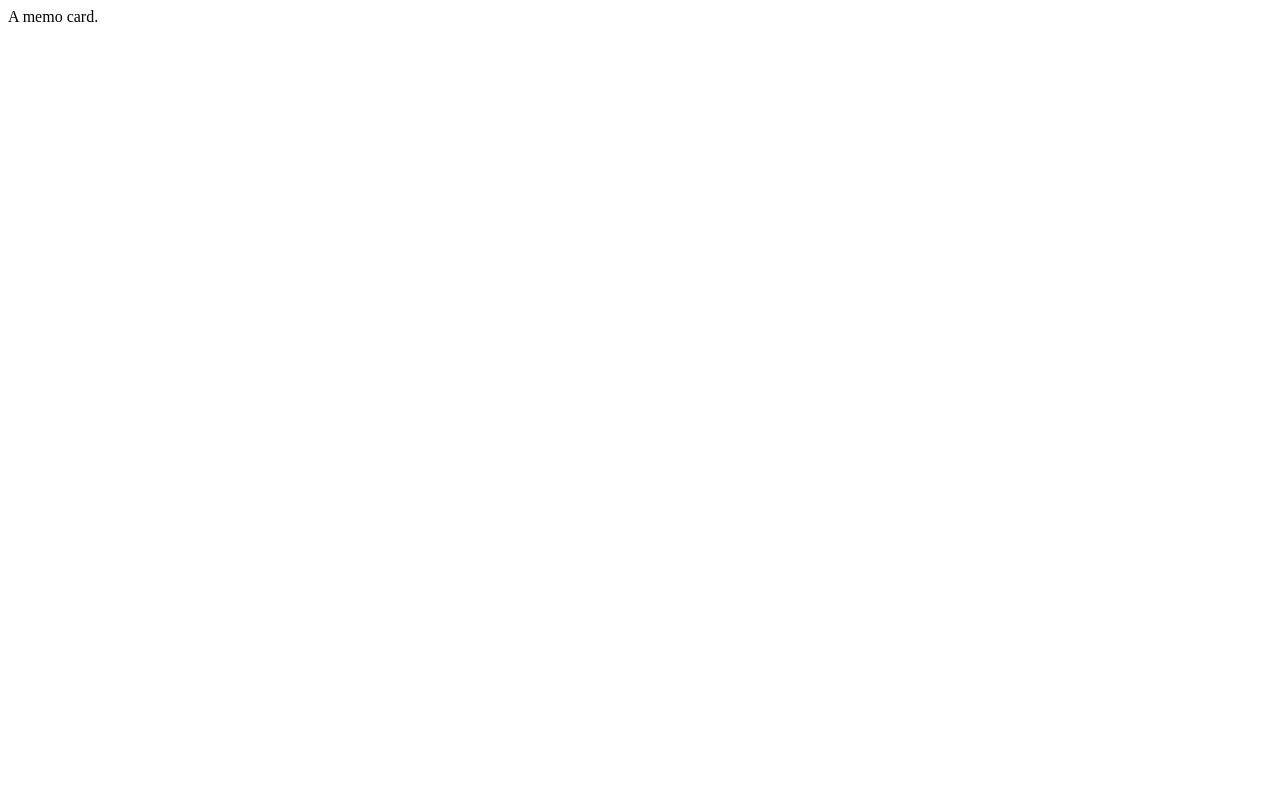
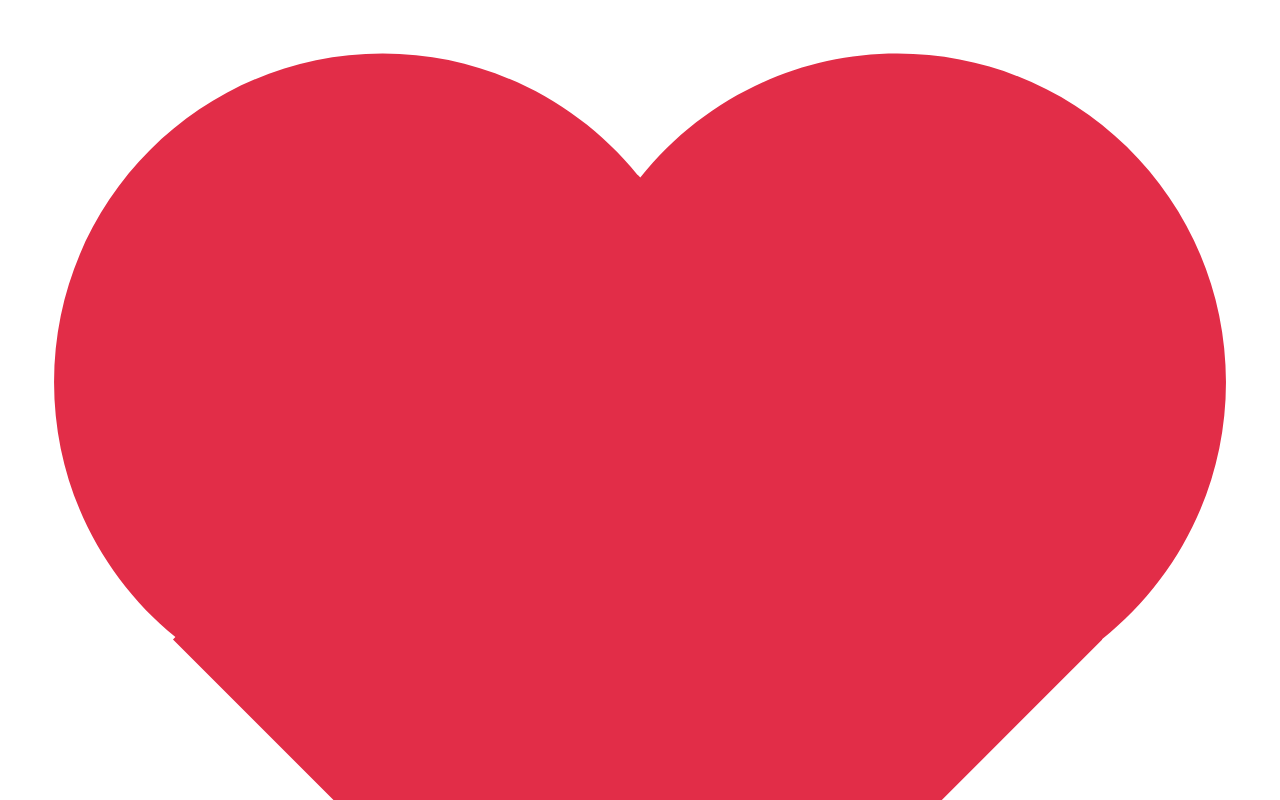
Before and after one commit to alisonysy/nextjs-memo, a Next.js app: page /memo in a window 1280 px wide. Shown: the top 800 px of the page. Built offline with nearby package versions, Linux system fonts and the light colour scheme.

Commit message:
feat: add a heart

```diff
--- a/pages/memo.js
+++ b/pages/memo.js
@@ -1,4 +1,5 @@
 import Head from "next/head";
+import styles from "../styles/memo.module.css";
 
 export default function Memo() {
   return (
@@ -7,8 +8,19 @@ export default function Memo() {
         <title>Memo</title>
       </Head>
 
-      <main>
-        <div className="p-6 w-40">A memo card.</div>
+      <main className="box-border bg-bgWhite h-screen flex-1 flex items-center">
+        <div class="container rounded-full sm:w-3/5 md:w-2/5 lg:w-1/5">
+          <svg
+            xmlns="http://www.w3.org/2000/svg"
+            class="heart"
+            viewBox="0 0 362 327"
+          >
+            <path
+              d="M348.82 107.15c0-51.97-42.13-94.1-94.1-94.1-29.82 0-56.39 13.87-73.63 35.51l-.77-.77-.01.01c-17.25-21.2-43.55-34.75-73.02-34.75-51.97 0-94.1 42.13-94.1 94.1 0 29.47 13.55 55.77 34.75 73.02l-.69.69 133.08 133.08L313.4 180.87l-.09-.09c21.64-17.24 35.51-43.81 35.51-73.63z"
+              fill="#e22d48"
+            />
+          </svg>
+        </div>
       </main>
     </>
   );
--- a/styles/memo.module.css
+++ b/styles/memo.module.css
@@ -0,0 +1,4 @@
+.container {
+  font-family: "Arial", "Microsoft YaHei", "黑体", "宋体", sans-serif;
+  background-color: #e0e5ec;
+}
```
Also changed, not shown: tailwind.config.js (+24 -4 lines).
